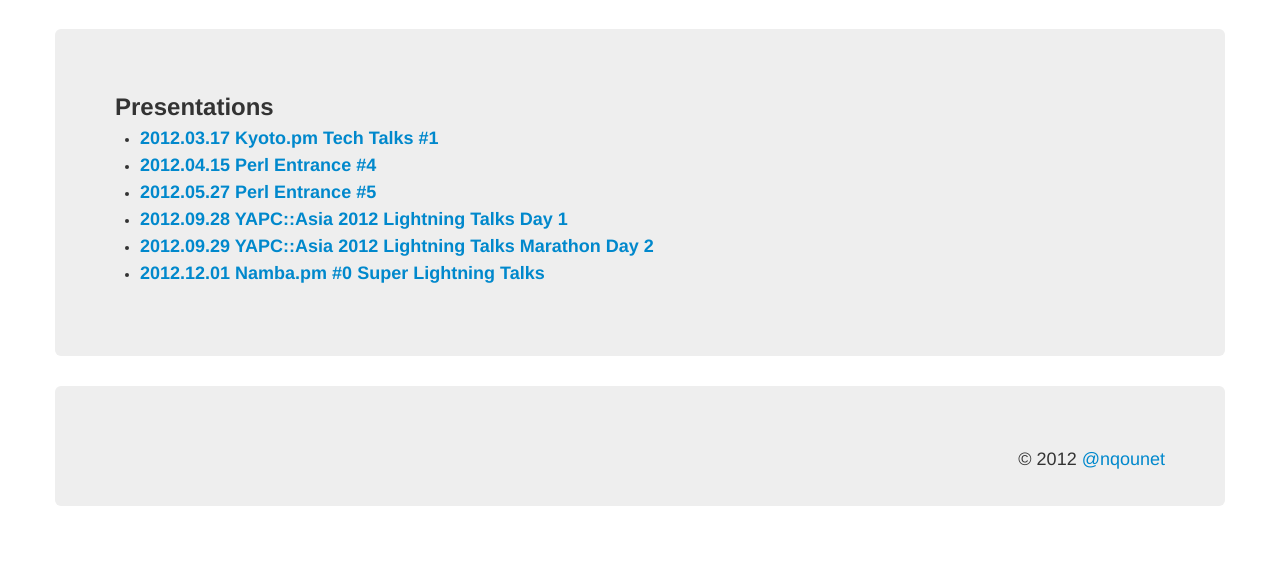
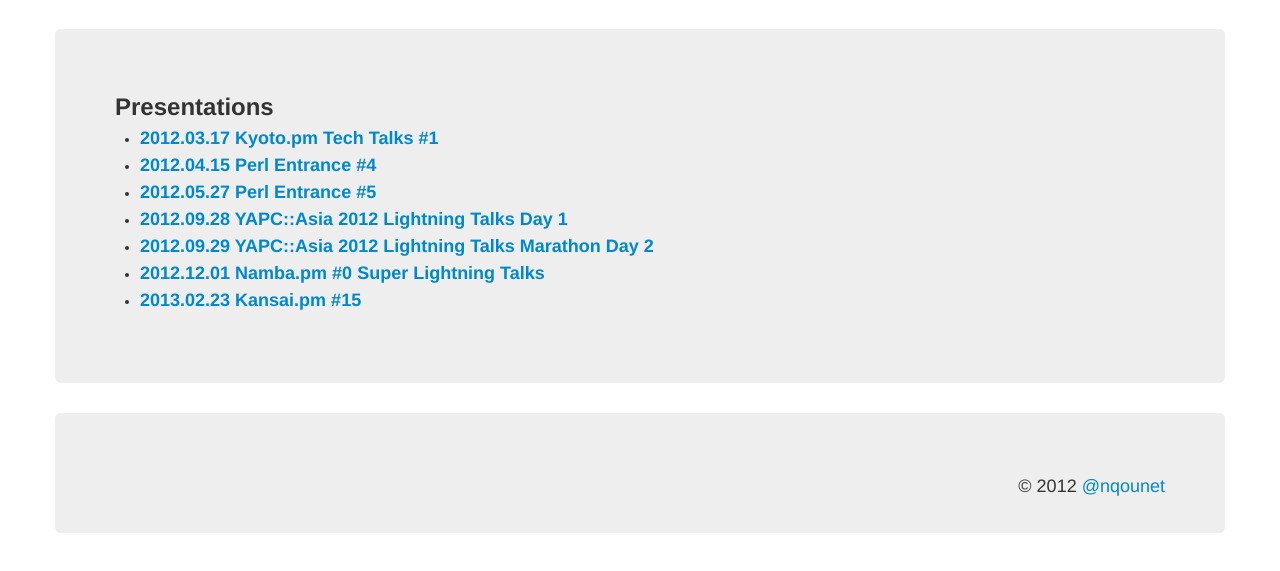
Before and after one commit to nqounet/nqounet.github.com, a plain HTML site: page index.html in a window 1280 px wide. Shown: the part 181-752 px from the top of the page. Drawn offline with Linux system fonts and the light colour scheme.

Commit message:
index.htmlにリンクを作成

```diff
--- a/index.html
+++ b/index.html
@@ -19,6 +19,7 @@
 <li><h3><a href="presentation/20120928_yapcasia/">2012.09.28 YAPC::Asia 2012 Lightning Talks Day 1</a></h3></li>
 <li><h3><a href="presentation/20120929_yapcasia_ltthon/">2012.09.29 YAPC::Asia 2012 Lightning Talks Marathon Day 2</a></h3></li>
 <li><h3><a href="presentation/20121201_nambapm.html">2012.12.01 Namba.pm #0 Super Lightning Talks</a></h3></li>
+<li><h3><a href="presentation/20130223_kansaipm.html">2013.02.23 Kansai.pm #15</a></h3></li>
 </ul>
 </div>
 <footer class="hero-unit">
```
